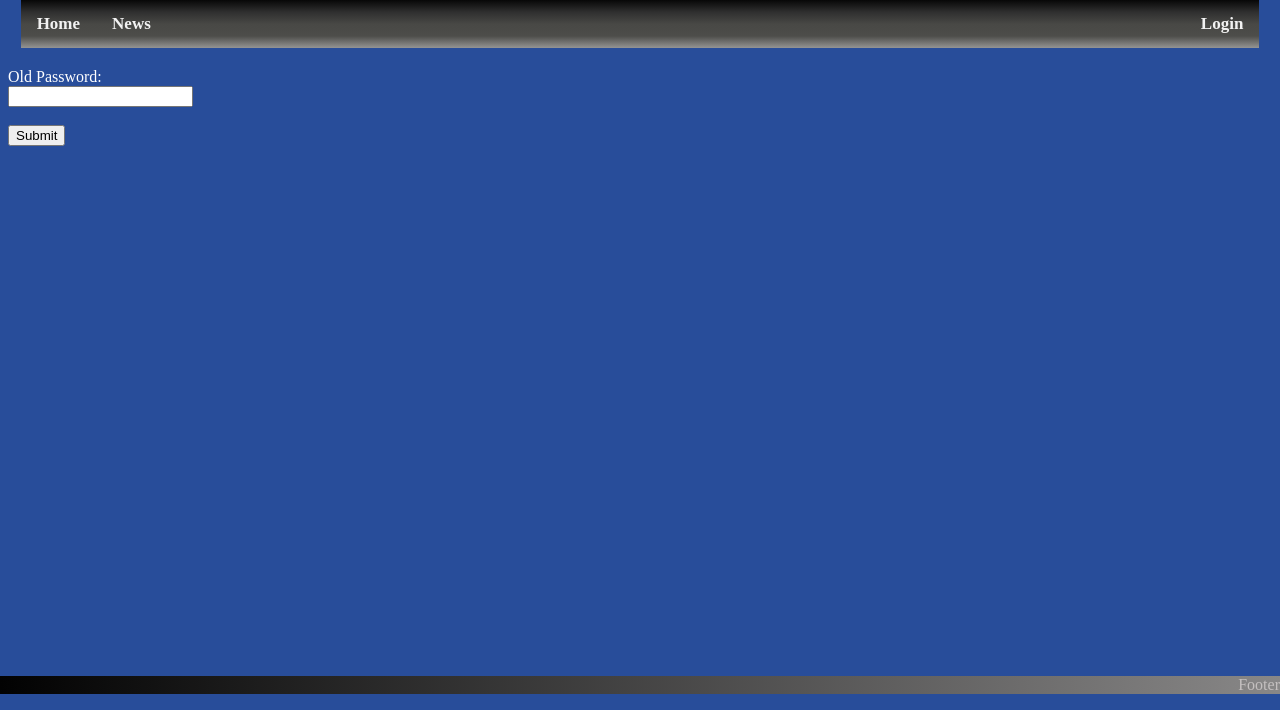
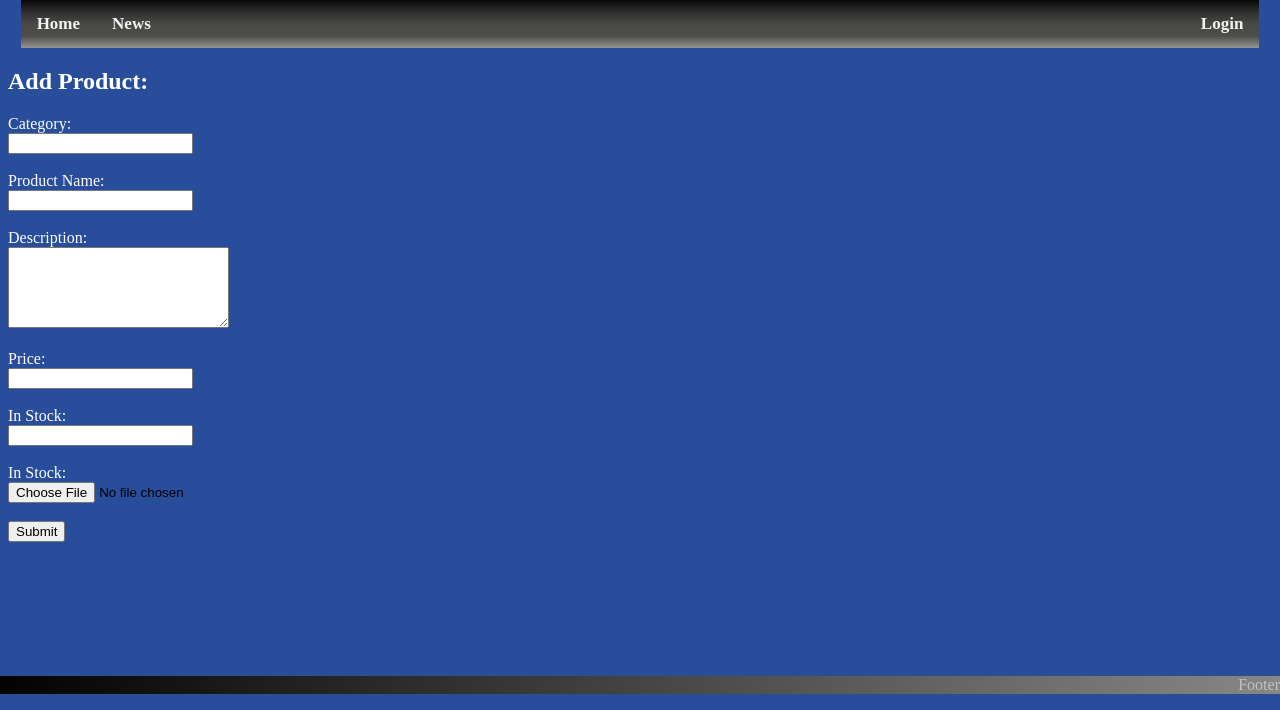
Before and after one commit to zoli0324/webshop, a Flask app: template templates/management.html in a window 1280 px wide. Shown: the part 90-800 px from the top of the page. Run offline with Flask 2, Linux system fonts and the light colour scheme; the template is opened without the code that fills it, so the values that code supplies are empty.

Commit message:
Feat Add products by admin

```diff
--- a/main.py
+++ b/main.py
@@ -1,10 +1,15 @@
 from flask import Flask, render_template, redirect, request, url_for, flash, send_from_directory, session
+from werkzeug.utils import secure_filename
 import os
 import util
 import password_handler
 
+UPLOAD_FOLDER = './static/images'
+ALLOWED_EXTENSIONS = set(['png', 'jpg', 'jpeg'])
+
 app = Flask(__name__)
 app.secret_key = "XMLDJfijEr"
+app.config['UPLOAD_FOLDER'] = UPLOAD_FOLDER
 
 
 @app.route("/")
@@ -60,6 +65,20 @@ def profile():
     return redirect("/")
 
 
+@app.route("/add-product", methods=["GET", "POST"])
+def add_product():
+    if request.method == "GET":
+        return render_template("management.html")
+    else:
+        category = request.form["category"]
+        product_name = request.form["product-name"]
+        description = request.form["description"]
+        price = request.form["price"]
+        in_stock = request.form["in-stock"]
+        util.add_product(category, product_name, description, price, in_stock)
+    return redirect("/")
+
+
 if __name__ == "__main__":
     app.run(
         debug=True,
--- a/templates/layout.html
+++ b/templates/layout.html
@@ -14,7 +14,7 @@
       <a class="left" href="/">Home</a>
       <a class="left" href="#news">News</a>
         {% if session['is_admin'] == True %}
-            <a class="left">Add Item</a>
+            <a class="left" href="/add-product">Add Item</a>
         {% endif %}
         {% if 'username' in session %}
         <a class="right" style="color:#bbc2f5;"href="/profile"><strong>{{ session['username'] }}   </strong></a>
--- a/templates/management.html
+++ b/templates/management.html
@@ -5,10 +5,21 @@
 {% endblock %}
 {% block content %}
         <div>
-            <h2 class="text-color"></h2>
-            <form action="/add-item" method="post">
-                <label for="id" class="text-color">Old Password:</label><br>
-                <input type="text" id="id" name="old-password" required><br><br>
+            <h2 class="text-color">Add Product:</h2>
+            <form action="/add-product" method="post">
+                <label for="category" class="text-color">Category:</label><br>
+                    <input type="text" id="category" name="category" required><br><br>
+                <label for="product-name" class="text-color">Product Name:</label><br>
+                    <input type="text" id="product-name" name="product-name" required><br><br>
+                <label for="description" class="text-color">Description:</label><br>
+                <textarea type="text" rows="5" cols="25" id="description" maxlength="300" name="description"></textarea><br><br>
+                <label for="price" class="text-color">Price:</label><br>
+                    <input type="number" min="1" id="price" name="price" required><br><br>
+                <label for="in-stock" class="text-color">In Stock:</label><br>
+                    <input type="number" min="0" id="in-stock" name="in-stock" required><br><br>
+                <label for="img-path" class="text-color">In Stock:</label><br>
+                    <input type="file" id="img-path" name="img-path"><br><br>
+
 
                 <input type="submit" value="Submit">
             </form>
```
Also changed, not shown: util.py (+9 -0 lines).
